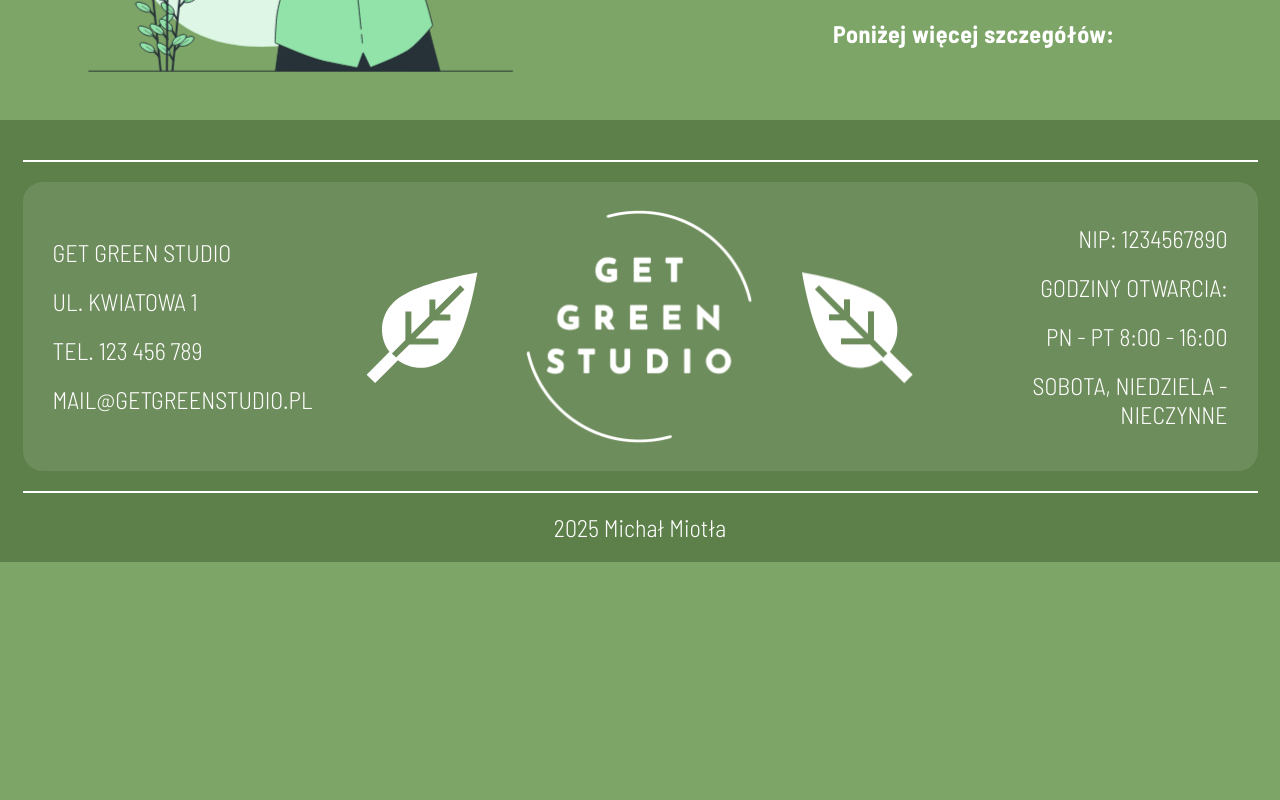
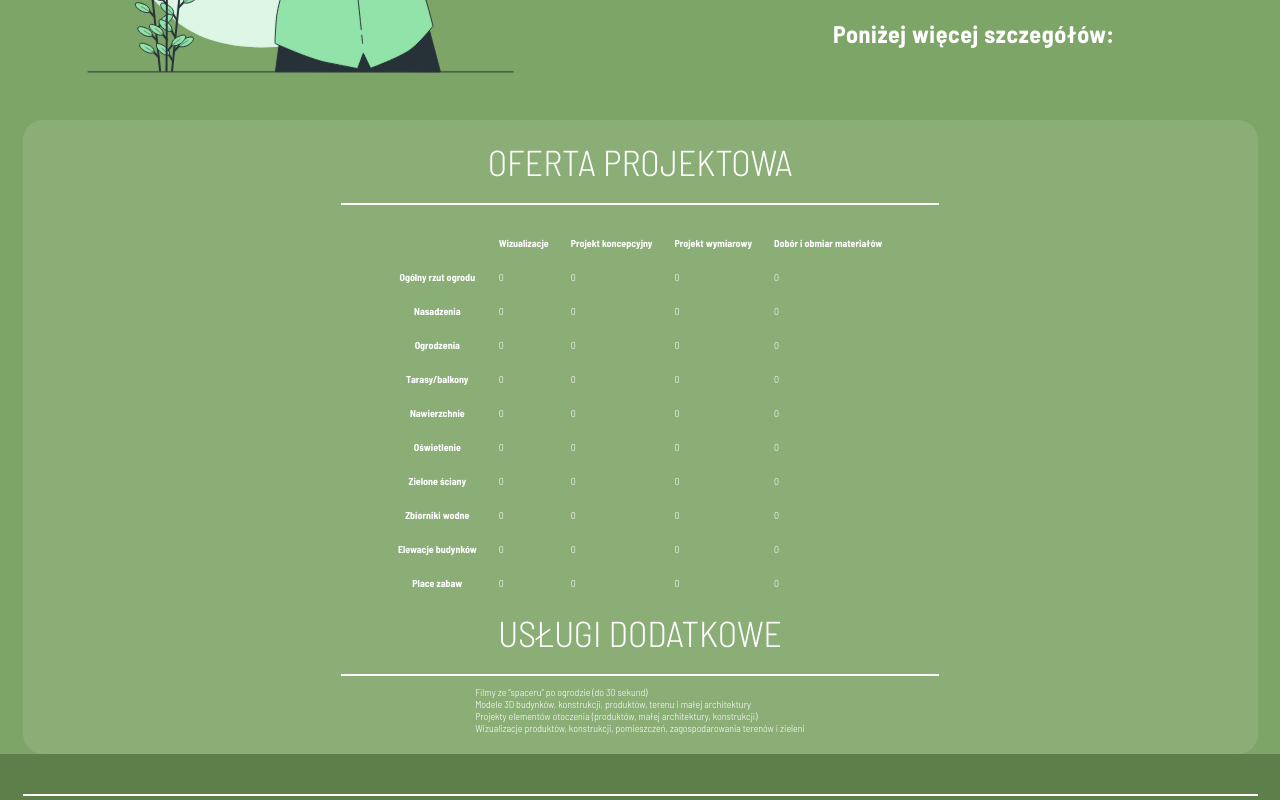
Before and after one commit to michalmiotla/get-green-studio-react-website, a React (Vite) app: page /oferta in a window 1280 px wide. Shown: the part 700-1500 px from the top of the page. Before the commit the page ends 1262 px from the top, so only its background shows below. Built offline with nearby package versions, Linux system fonts and the light colour scheme.

Commit message:
working with offer view

```diff
--- /dev/null
+++ b/src/components/OfferSections/OfferTable.jsx
@@ -0,0 +1,102 @@
+import { Container } from '../Container/Container'
+import styles from './OfferTable.module.css'
+
+export function OfferTable() {
+	return (
+		<div className={styles.offer_table}>
+			<Container>
+				<div className={styles.main}>
+					<h3 className={styles.title}>Oferta projektowa</h3>
+					<hr className={styles.horizontal_line} />
+					<table>
+						<tr>
+							<th></th>
+							<th>Wizualizacje</th>
+							<th>Projekt koncepcyjny</th>
+							<th>Projekt wymiarowy</th>
+							<th>Dobór i obmiar materiałów</th>
+						</tr>
+						<tr>
+							<th>Ogólny rzut ogrodu</th>
+							<td data-cell='visualizations'>0</td>
+							<td data-cell='concept'>0</td>
+							<td data-cell='measurement'>0</td>
+							<td data-cell='materials'>0</td>
+						</tr>
+						<tr>
+							<th>Nasadzenia</th>
+							<td data-cell='visualizations'>0</td>
+							<td data-cell='concept'>0</td>
+							<td data-cell='measurement'>0</td>
+							<td data-cell='materials'>0</td>
+						</tr>
+						<tr>
+							<th>Ogrodzenia</th>
+							<td data-cell='visualizations'>0</td>
+							<td data-cell='concept'>0</td>
+							<td data-cell='measurement'>0</td>
+							<td data-cell='materials'>0</td>
+						</tr>
+						<tr>
+							<th>Tarasy/balkony</th>
+							<td data-cell='visualizations'>0</td>
+							<td data-cell='concept'>0</td>
+							<td data-cell='measurement'>0</td>
+							<td data-cell='materials'>0</td>
+						</tr>
+						<tr>
+							<th>Nawierzchnie</th>
+							<td data-cell='visualizations'>0</td>
+							<td data-cell='concept'>0</td>
+							<td data-cell='measurement'>0</td>
+							<td data-cell='materials'>0</td>
+						</tr>
+						<tr>
+							<th>Oświetlenie</th>
+							<td data-cell='visualizations'>0</td>
+							<td data-cell='concept'>0</td>
+							<td data-cell='measurement'>0</td>
+							<td data-cell='materials'>0</td>
+						</tr>
+						<tr>
+							<th>Zielone ściany</th>
+							<td data-cell='visualizations'>0</td>
+							<td data-cell='concept'>0</td>
+							<td data-cell='measurement'>0</td>
+							<td data-cell='materials'>0</td>
+						</tr>
+						<tr>
+							<th>Zbiorniki wodne</th>
+							<td data-cell='visualizations'>0</td>
+							<td data-cell='concept'>0</td>
+							<td data-cell='measurement'>0</td>
+							<td data-cell='materials'>0</td>
+						</tr>
+						<tr>
+							<th>Elewacje budynków</th>
+							<td data-cell='visualizations'>0</td>
+							<td data-cell='concept'>0</td>
+							<td data-cell='measurement'>0</td>
+							<td data-cell='materials'>0</td>
+						</tr>
+						<tr>
+							<th>Place zabaw</th>
+							<td data-cell='visualizations'>0</td>
+							<td data-cell='concept'>0</td>
+							<td data-cell='measurement'>0</td>
+							<td data-cell='materials'>0</td>
+						</tr>
+					</table>
+					<h3 className={styles.title}>Usługi dodatkowe</h3>
+					<hr className={styles.horizontal_line} />
+					<ul>
+						<li>Filmy ze “spaceru” po ogrodzie (do 30 sekund)</li>
+						<li>Modele 3D budynków, konstrukcji, produktów, terenu i małej architektury</li>
+						<li>Projekty elementów otoczenia (produktów, małej architektury, konstrukcji)</li>
+						<li>Wizualizacje produktów, konstrukcji, pomieszczeń, zagospodarowania terenów i zieleni</li>
+					</ul>
+				</div>
+			</Container>
+		</div>
+	)
+}
--- /dev/null
+++ b/src/components/OfferSections/OfferTable.module.css
@@ -0,0 +1,36 @@
+.offer_table {
+	position: relative;
+	.main {
+		position: relative;
+		display: flex;
+		flex-direction: column;
+		justify-content: center;
+		align-items: center;
+		background-color: var(--box-low-opacity);
+		border-radius: 2rem;
+		padding: 2rem;
+
+		.title {
+			text-align: center;
+			text-transform: uppercase;
+			font-weight: 300;
+			font-size: clamp(1.6rem, 2.222vw + 0.822rem, 3.6rem);
+			margin-bottom: 1rem;
+		}
+
+		.horizontal_line {
+			width: 50%;
+			margin: 1rem 0;
+		}
+
+		table {
+			padding: 1rem;
+
+			tr,
+			th,
+			td {
+				padding: 1rem;
+			}
+		}
+	}
+}
--- a/src/views/Offer/Offer.jsx
+++ b/src/views/Offer/Offer.jsx
@@ -1,10 +1,12 @@
 import { CooperationPlan } from '../../components/OfferSections/CooperationPlan'
+import { OfferTable } from '../../components/OfferSections/OfferTable'
 import styles from './Offer.module.css'
 
 export function Offer() {
 	return (
 		<>
 			<CooperationPlan />
+			<OfferTable />
 		</>
 	)
 }
```
